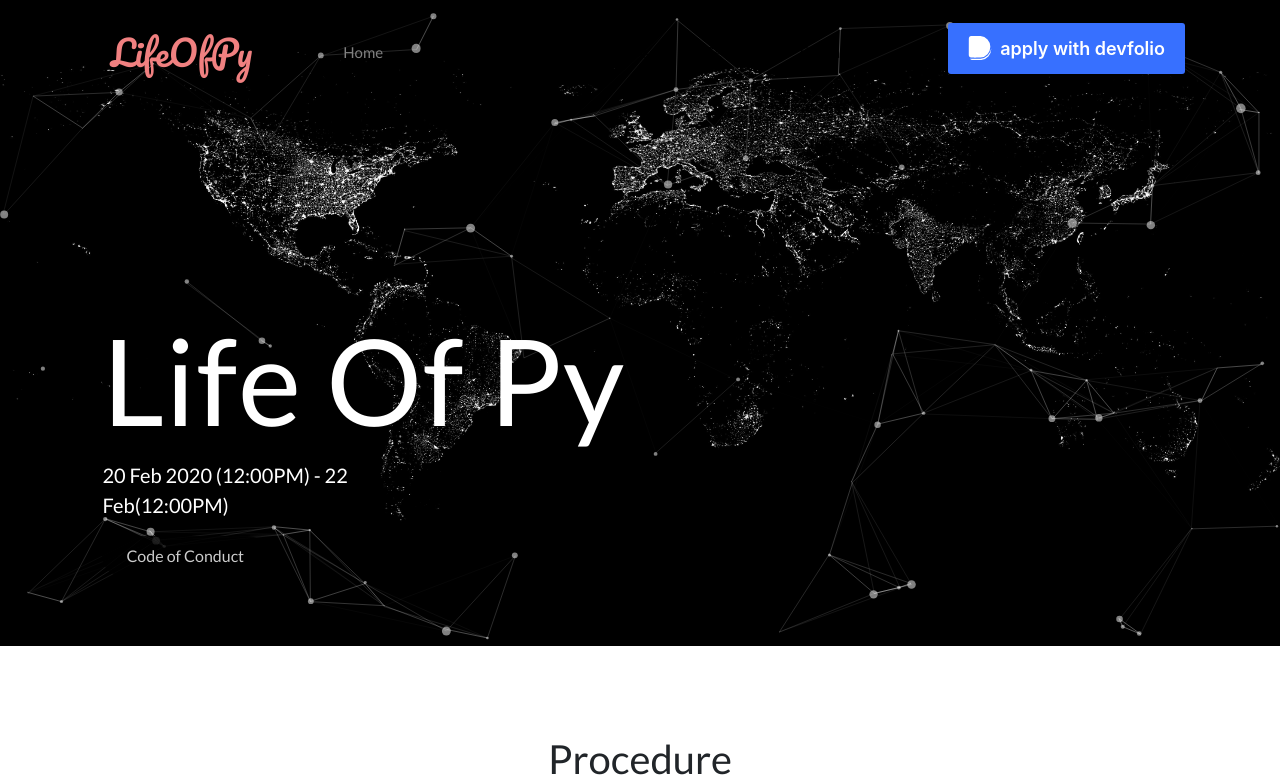
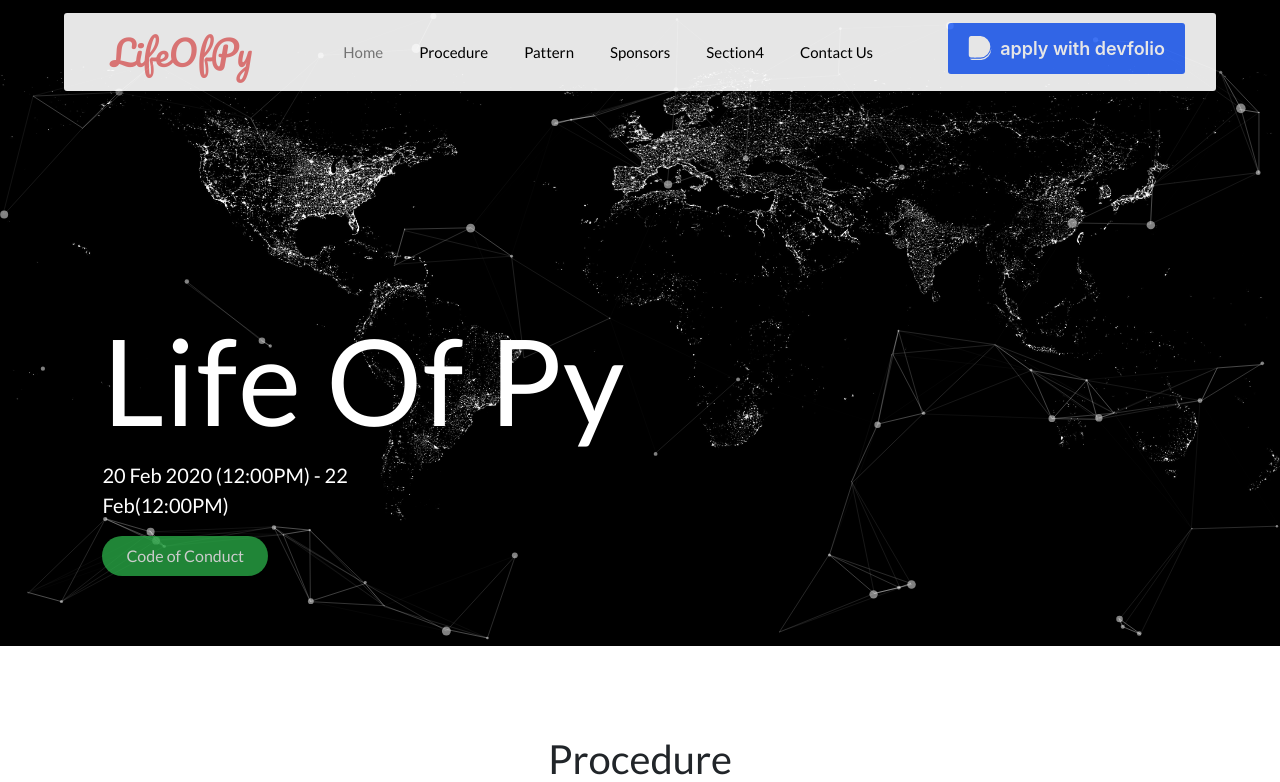
Before and after one commit to webholik/lifeofpy, a PHP site: page / in a window 1280 px wide. Shown: the top 782 px of the page. Run offline with PHP 8.4, Linux system fonts and the light colour scheme; some libraries are stand-ins or nearby versions.

Commit message:
added some changes

```diff
--- a/index.html
+++ b/index.html
@@ -16,7 +16,7 @@
 
 <a name="Home"></a>
 <header>
-	<nav class="navbar navbar-expand-lg fixed-top" id="">
+	<nav class="navbar navbar-expand-lg navbar-light fixed-top" id="">
 	<div class="container-fluid">
 	<a href="#Home" class="navbar-brand ml-3">LifeOfPy</a>
 	<button class="navbar-toggler" type="button"  data-toggle="collapse" data-target="#navbarMenu" aria-controls="navbarMenu" aria-expanded="false" aria-label="Toggle Navigation">
--- a/style.css
+++ b/style.css
@@ -22,8 +22,8 @@ body{
 }
 .navbar-light{
 	background-color:#FFFFFF!important;
-	opacity:0.7;
-	background-color:grey;
+	opacity:0.9;
+	/* background-color:grey; */
 
 
 	-webkit-box-shadow: 0px 0px 10px 2px rgba(0,0,0,0.65);
@@ -100,7 +100,7 @@ box-shadow: 0px 0px 10px 2px rgba(0,0,0,0.65);
 
 .site-btn1{
 	/*margin-left: 20%;*/
-	background-color:black;
+	/* background-color:black; */
 	color:white;
 	opacity:0.8;
 }
```
